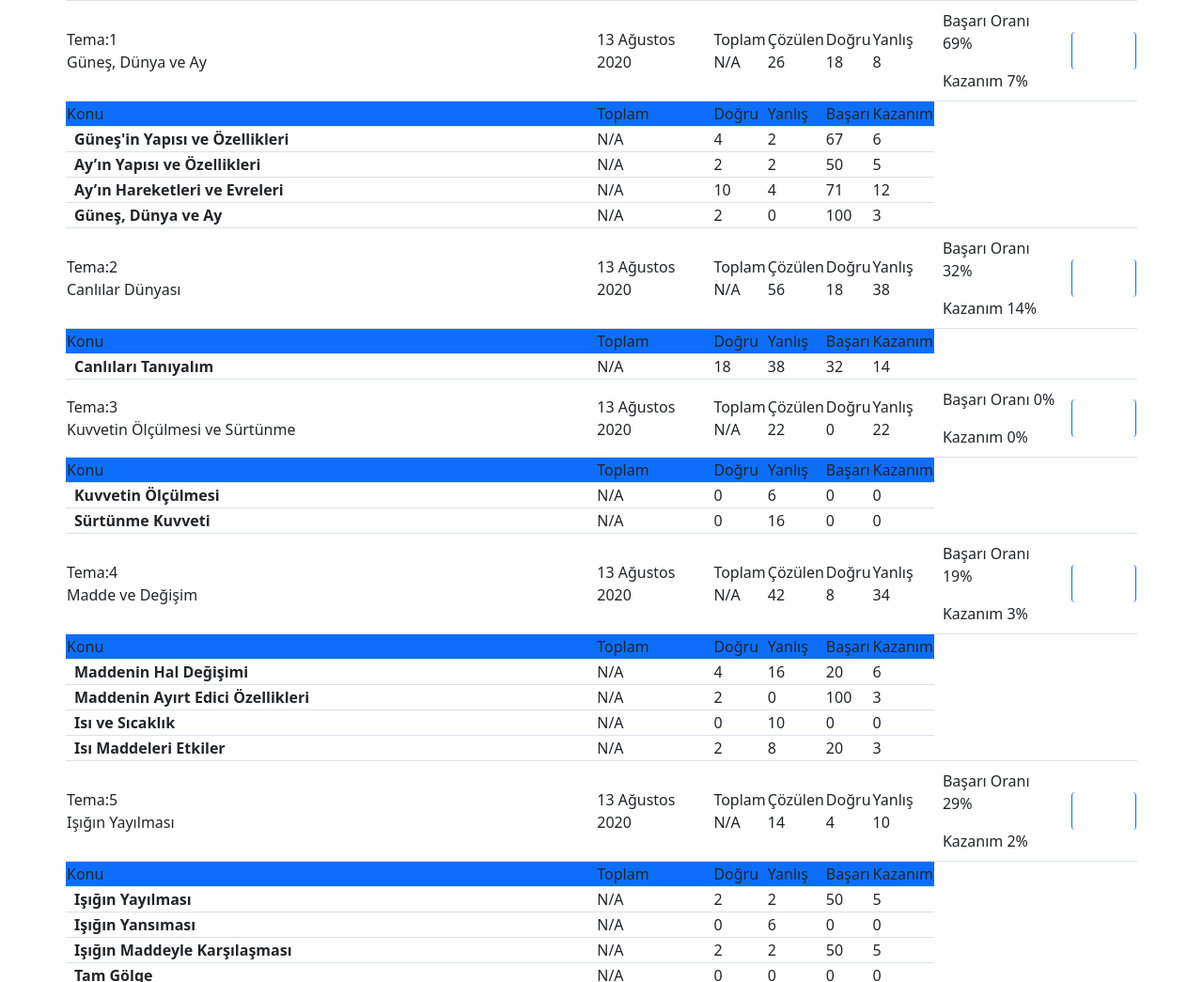
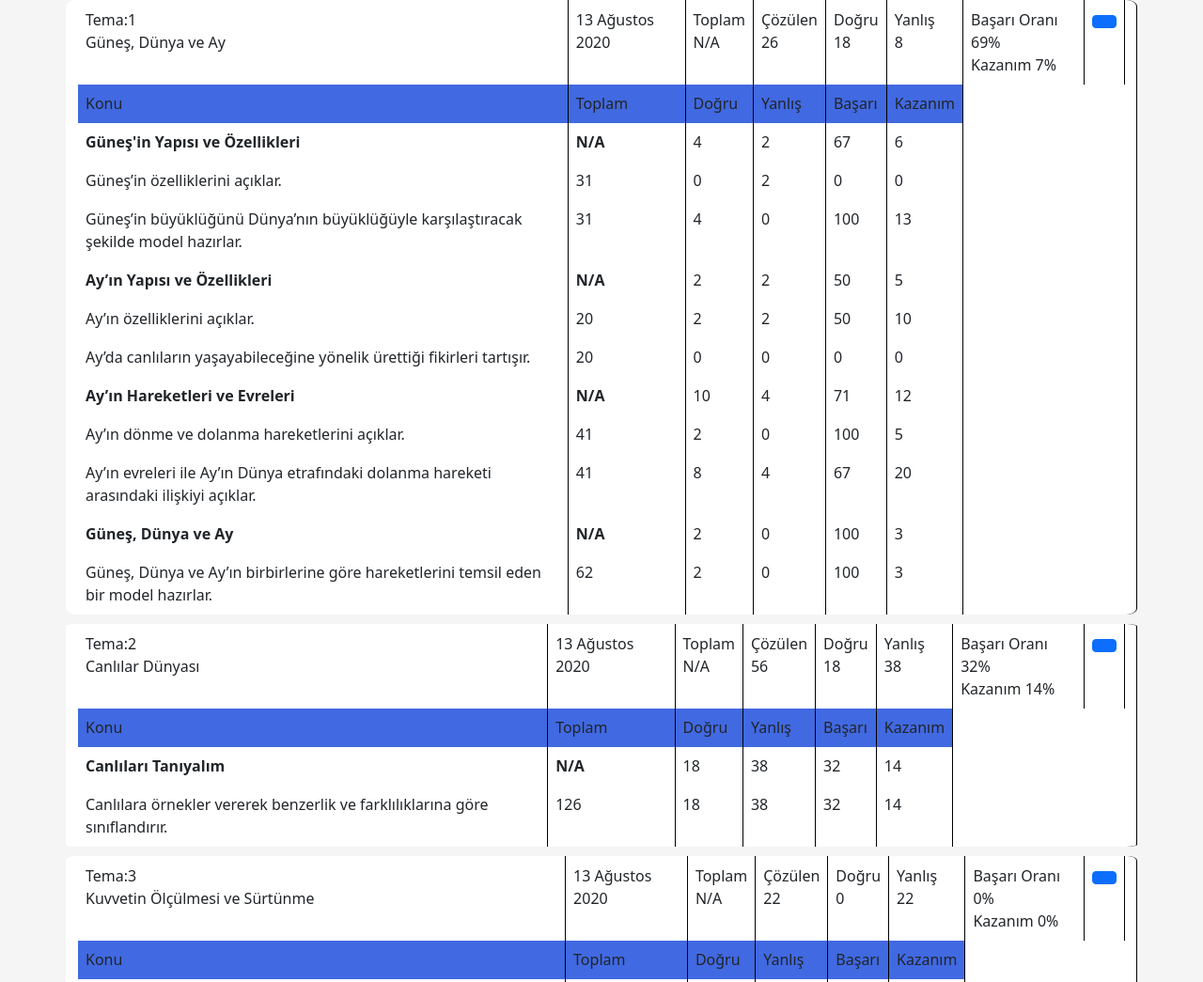
Before and after one commit to horzu/pekiGamesTest, a plain HTML site: page DersIcerikleri.html in a window 1280 px wide. Shown: the top 1045 px of the page at 94% size. Drawn offline with nearby package versions, Linux system fonts and the light colour scheme.

```diff
--- a/index.js
+++ b/index.js
@@ -20,7 +20,8 @@ $(function () {
 function allTables(data) {
   var arr = data.content;
   $.each(arr, function (key, value) {
-    $("#container").append(
+    $("#container").append("<div class='anatema container' id='tema" + key + "'>" + "</div>");
+    $("#tema" + key).append(
       "<tr id='tema'>" +
         "<td>" +
         "Tema:" +
@@ -56,10 +57,10 @@ function allTables(data) {
         "%</div>" +
         "</td>" +
         "<td>" +
-        '<button class="btn btn-primary" type="button" data-bs-toggle="collapse" data-bs-target="#collapseExample" aria-expanded="false" aria-controls="collapseExample">Button</button>' +
+        '<button class="btn btn-primary sign"></button>' +
         "</td>" +
         "</tr>" +
-        '<tr class="bg-primary theader">' +
+        '<tr class="theader">' +
         "<td>Konu</td>" +
         "<td>Toplam</td>" +
         "<td>Doğru</td>" +
@@ -69,13 +70,13 @@ function allTables(data) {
         "</tr>"
     );
     $.each(value.lesson_sub, function (key2, value2) {
-      $("#container").append(
-        "<tr class='baslik'><th><strong>" +
+      $("#tema" + key).append(
+        "<tr class='baslik'>" +
+          "<th class='sign'>" +
           value2.lesson_cat_title +
-          "</strong></th>" +
-          "<td>" +
+          "<th>" +
           "N/A" +
-          "</td>" +
+          "</th>" +
           "<td>" +
           value2.lesson_correct +
           "</td>" +
@@ -90,7 +91,7 @@ function allTables(data) {
           "</td></tr>"
       );
       $.each(value2.lessons, function (key3, value3) {
-        $("#container").append(
+        $("#tema" + key).append(
           "<tr class='altbaslik'><td>" +
             value3.lesson_title +
             "</td>" +
@@ -114,14 +115,3 @@ function allTables(data) {
     });
   });
 }
-
-$("tr.baslik").click(function () {
-  /* get all the subsequent 'tr' elements until the next 'tr.header',
-     set the 'display' property to 'none' (if they're visible), to 'table-row'
-     if they're not: */
-  $(this)
-    .nextUntil("tr.baslik")
-    .css("display", function (i, v) {
-      return this.style.display === "table-row" ? "none" : "table-row";
-    });
-});
--- a/style.css
+++ b/style.css
@@ -1,16 +1,21 @@
-td {
-  width: auto;
+body {
+  background-color: whitesmoke;
 }
 
-tr.baslik {
-  display: table-row;
-  cursor: pointer;
+.anatema {
+  background-color: white;
+
+  border: 1px solid black;
+  border-radius: 1%;
+  margin-bottom: 10px;
 }
 
-tr#tema {
-  display: table-row;
+.anatema {
+  border-left: transparent;
+  border-top: transparent;
+  border-bottom: transparent;
 }
 
-tr.altbaslik {
-  display: none;
+.theader {
+  background-color: royalblue;
 }
```
